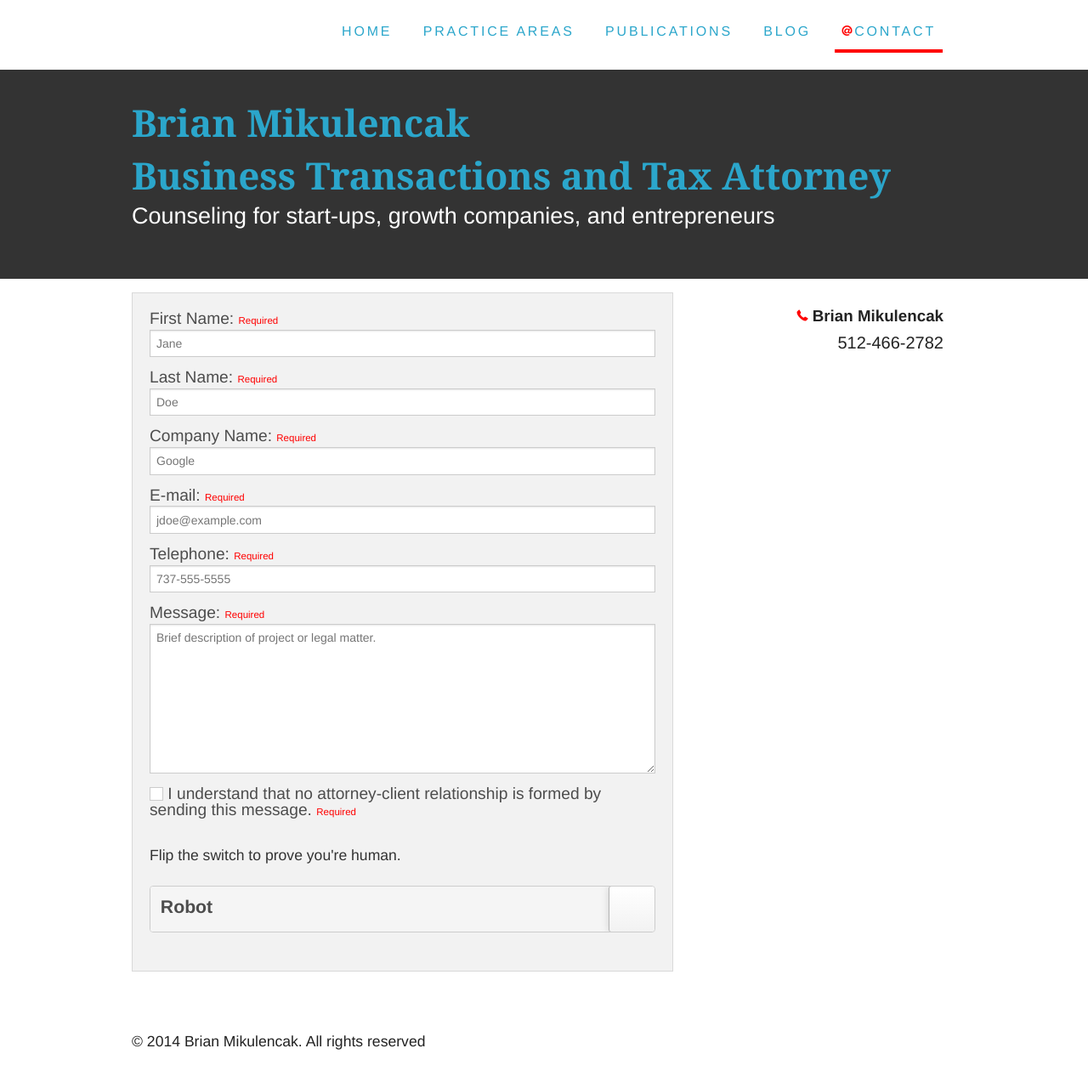
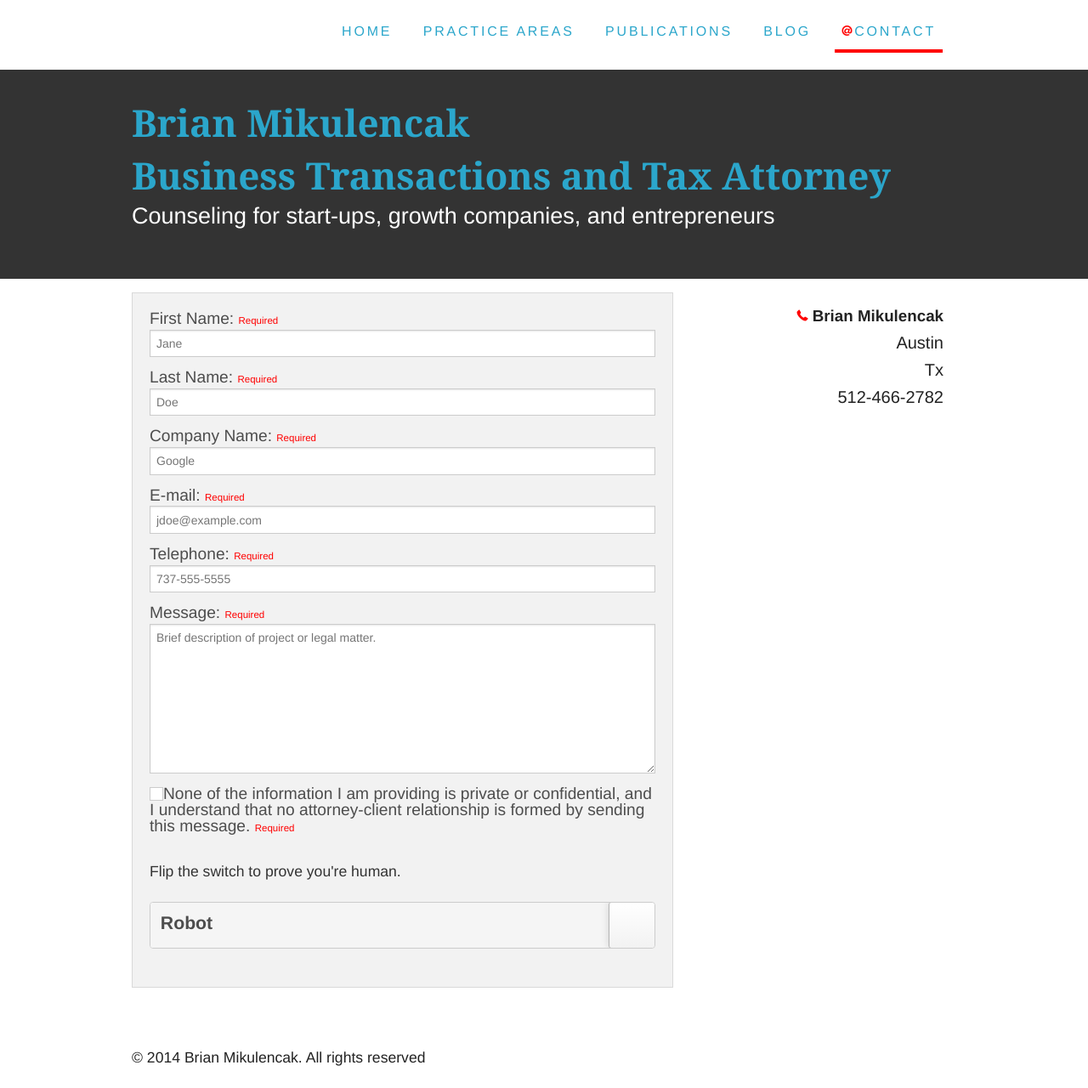
Before and after one commit to brianmik/bmaustinlaw, a Jekyll site: the page built from contact.html, in a window 1280 px wide. Shown: the whole page at 85% size. Built offline with Jekyll 4.4.1, drawn with Linux system fonts in a browser that asks for light colours; Markdown is read by kramdown in place of the engine named in the settings.

Commit message:
added aditional language to contact form, and page

```diff
--- a/contact.html
+++ b/contact.html
@@ -28,7 +28,7 @@ title:  Contact Me
       				<textarea name="message" rows="10" placeholder='Brief description of project or legal matter.' required></textarea>
               <label for="agreed">
                 <input type="checkbox" id="agreed" style="display: none;" required>
-                <span class="custom checkbox"></span> I understand that no attorney-client relationship is formed by sending this message. <small class="red">required</small>
+                <span class="custom checkbox"></span>None of the information I am providing is private or confidential, and I understand that no attorney-client relationship is formed by sending this message. <small class="red">required</small>
               </label>
               <!-- Using class options -->
       				<p class="space-top">Flip the switch to prove you're human.</p>
@@ -46,6 +46,8 @@ title:  Contact Me
         <div class="large-4 columns">
             <ul class="vcard">
               <li class="fn"><i class="fi-telephone size-72 red"></i> Brian Mikulencak</li>
+              <li class="locality">Austin</li>
+              <li><span class="state">Tx</span>
               <li class="tel">512-466-2782</li>
             </ul>
         </div>
```
